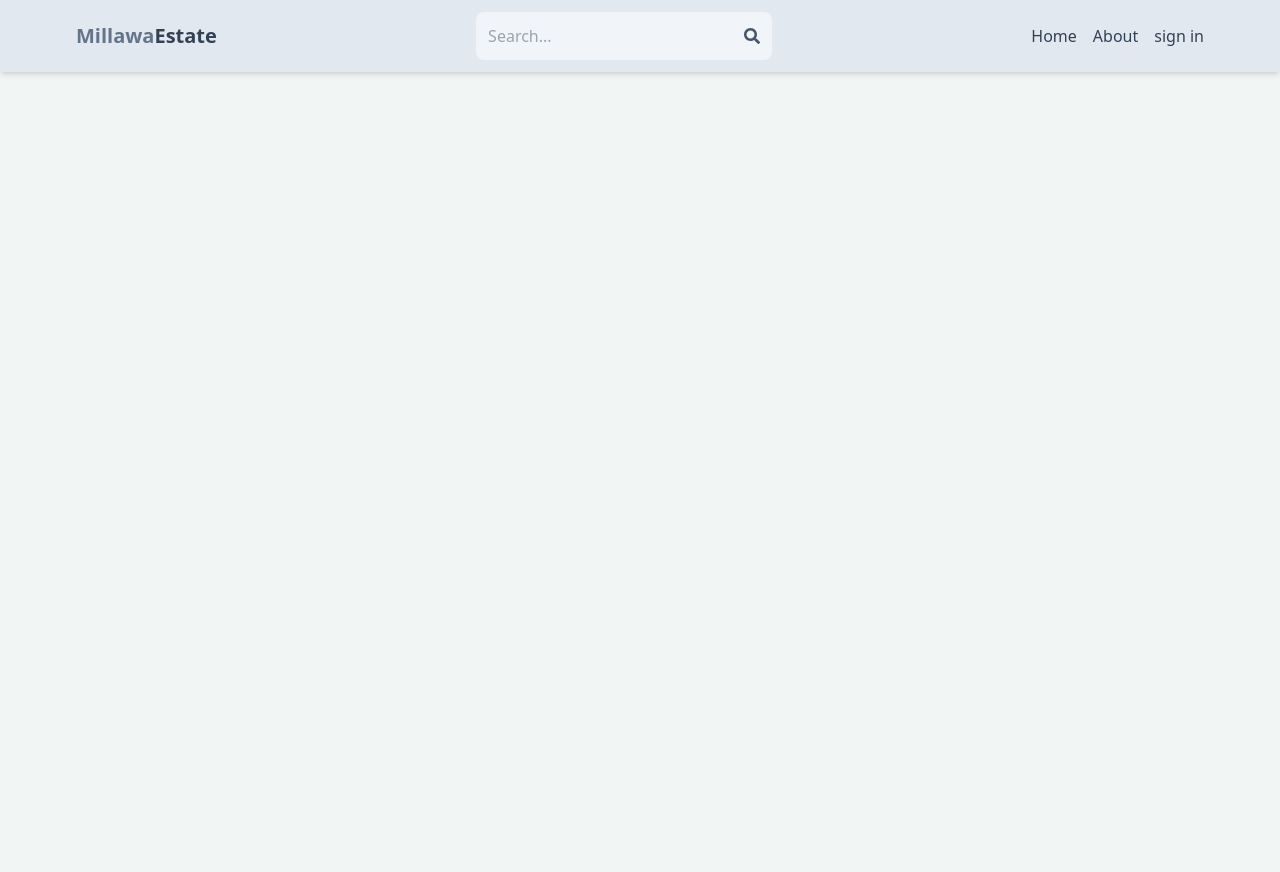
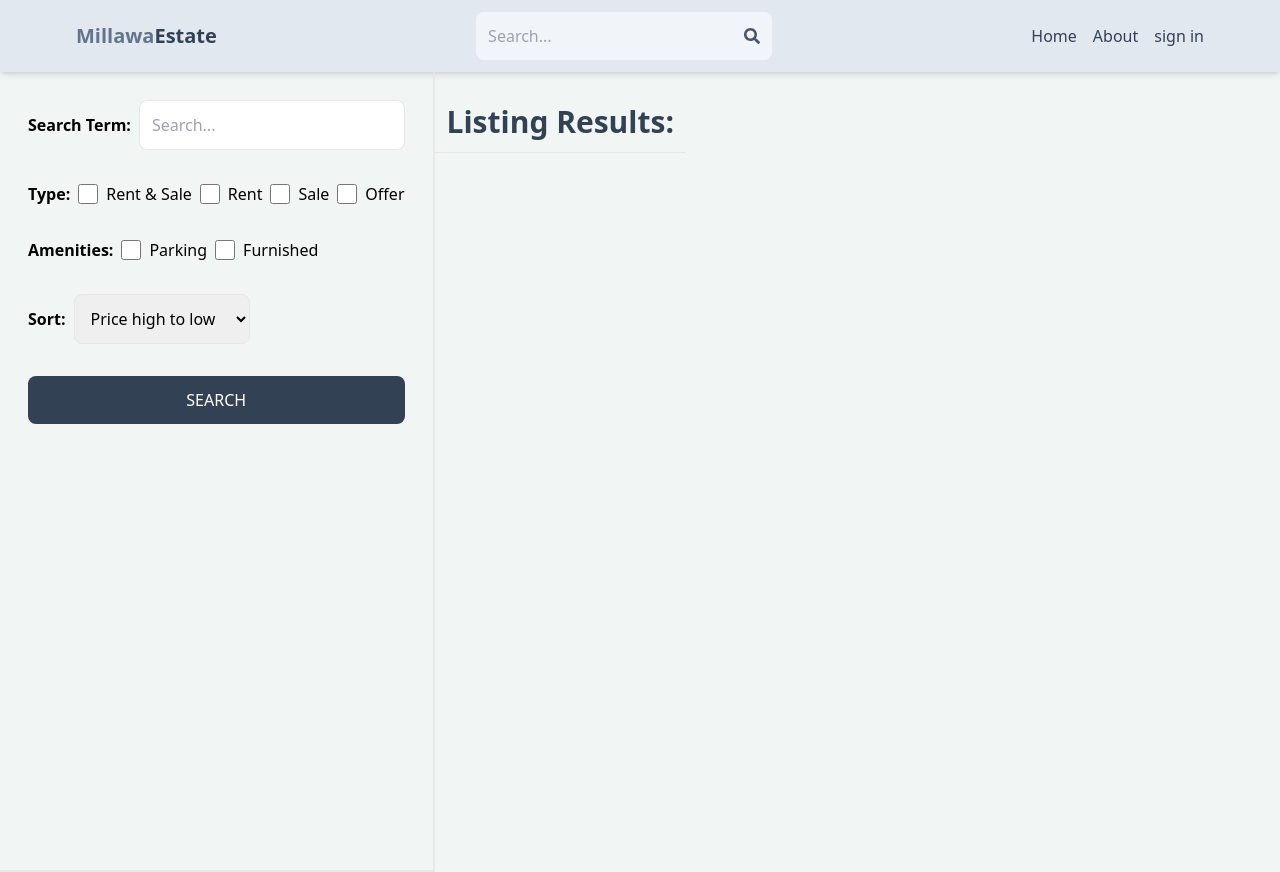
Before and after one commit to KasunMillawa/mern-estate-project1, a React (Vite) app in the folder client/: page /search in a window 1280 px wide. Before the commit the page ends 800 px from the top, so only its background shows below. Built offline with nearby package versions, Linux system fonts and the light colour scheme; no server answers.

Commit message:
create search page UI

```diff
--- a/client/src/App.jsx
+++ b/client/src/App.jsx
@@ -9,6 +9,7 @@
 import CreateListing from "./page1/CreateListing";
 import UpdateListing from "./pages/UpdateListing";
 import Listing from "./pages/Listing";
+import Search from "./pages/Search";
 
 export default function App() {
     return (
@@ -19,6 +20,7 @@
                 <Route path='/sign-up' element={<SignUp />} />
                 <Route path='/about' element={<About />} />
                 <Route path='/sign-in' element={<Signin />} />
+                <Route path='/search' element={<Search />} />
                 <Route path='/listing/:listingId' element={<Listing />} />
 
                 <Route element={<PrivateRoute />}>
--- /dev/null
+++ b/client/src/pages/Search.jsx
@@ -0,0 +1,67 @@
+import React from 'react'
+
+export default function Search() {
+  return (
+    <div className='flex flex-col md:flex-row'>
+        <div className="p-7 border-b-2 md:border-r-2 md:min-h-screen">
+            <form className='flex flex-col gap-8'>
+                <div className='flex items-center gap-2'>
+                    <label className='whitespace-nowrap font-semibold'>Search Term:</label>
+                    <input type="text" id='searchTerm' placeholder='Search...'
+                    className='border rounded-lg p-3 w-full' />
+                </div>
+                <div className='flex gap-2 flex-wrap items-center'>
+                    <label className='font-semibold'>Type:</label>
+                    <div className='flex gap-2'>
+                        <input type="checkbox" id="all" className='w-5'/>
+                        <span>Rent & Sale</span>
+                    </div>
+                    <div className='flex gap-2'>
+                        <input type="checkbox" id="rent" className='w-5'/>
+                        <span>Rent</span>
+                    </div>
+                    <div className='flex gap-2'>
+                        <input type="checkbox" id="sale" className='w-5'/>
+                        <span> Sale</span>
+                    </div>
+                    <div className='flex gap-2'>
+                        <input type="checkbox" id="offer" className='w-5'/>
+                        <span>Offer</span>
+                    </div>
+
+
+                </div>
+                <div className='flex gap-2 flex-wrap items-center'>
+                    <label className='font-semibold'>Amenities:</label>
+                    <div className='flex gap-2'>
+                        <input type="checkbox" id="parking" className='w-5'/>
+                        <span>Parking</span>
+                    </div>
+                    <div className='flex gap-2'>
+                        <input type="checkbox" id="furnished" className='w-5'/>
+                        <span>Furnished</span>
+                  </div>
+                </div>
+
+                <div className="flex items-center gap-2">
+                    <label className='font-semibold'>Sort:</label>
+                    <select id="sort_order"
+                    className='border rounded-lg p-3'>
+                        <option>Price high to low</option>
+                        <option>Price Low to high</option>
+                        <option>Latest</option>
+                        <option>Oldest</option>
+                    </select>
+
+                </div>
+                <button className='bg-slate-700 text-white p-3 rounded-lg
+                uppercase hover:opacity-95'>Search</button>
+            </form>
+
+        </div>
+        <div className="">
+            <h1 className='text-3xl font-semibold border-b p-3 text-slate-700 mt-5'>Listing Results:</h1>
+        </div>
+    </div>
+  )
+}
```
